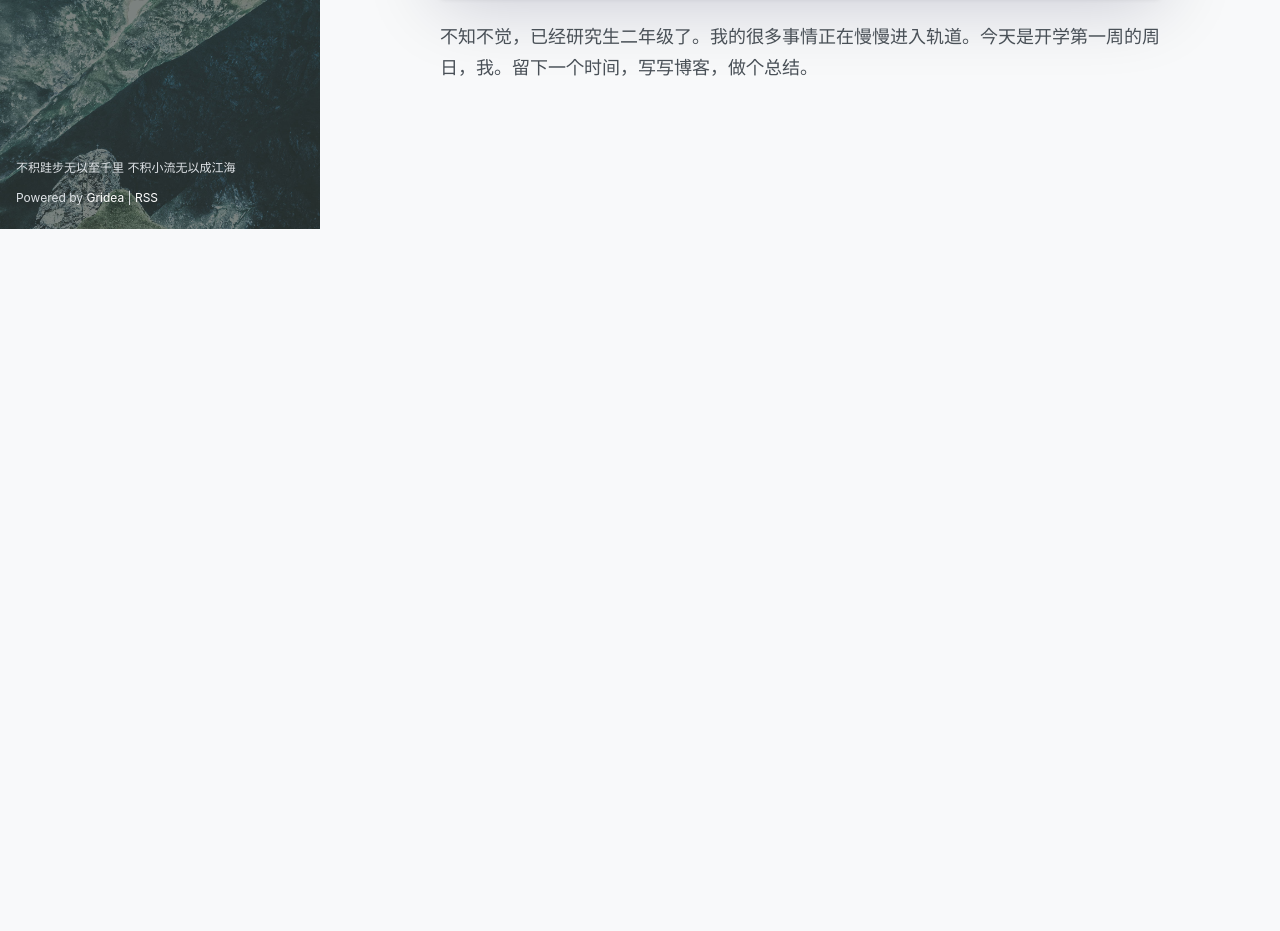
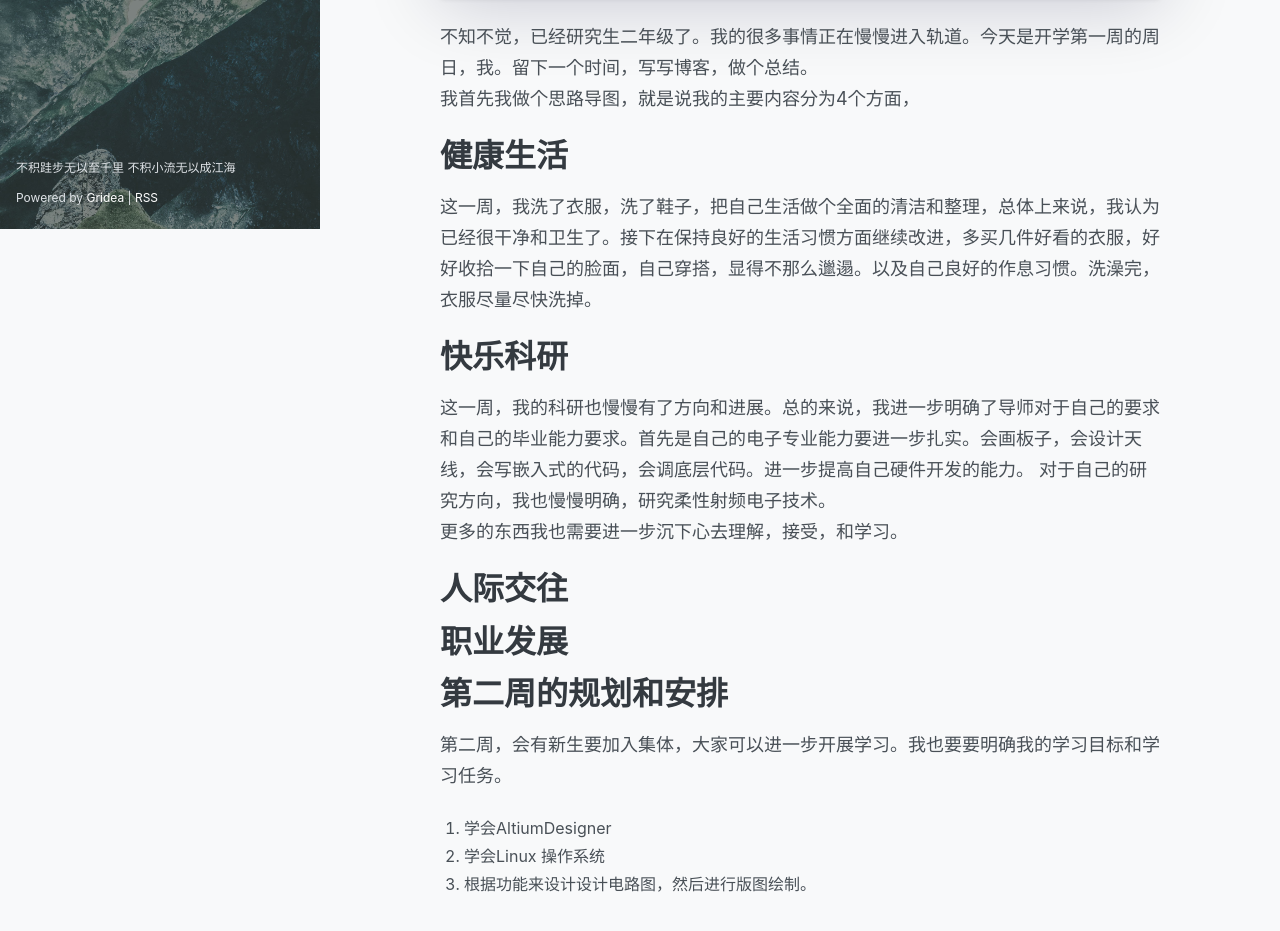
Before and after one commit to seutodaysz/seutodaysz.github.io, a plain HTML site: page post/yan-er-kai-xue-di-yi-zhou-sheng-huo-zai-lu-shang/index.html in a window 1280 px wide. Shown: the part 571-1502 px from the top of the page. Before the commit the page ends 800 px from the top, so only its background shows below. Drawn offline with nearby package versions, Linux system fonts and the light colour scheme.

Commit message:
update from gridea: 2020-08-31 08:27:10

```diff
--- a/post/yan-er-kai-xue-di-yi-zhou-sheng-huo-zai-lu-shang/index.html
+++ b/post/yan-er-kai-xue-di-yi-zhou-sheng-huo-zai-lu-shang/index.html
@@ -8,7 +8,7 @@
 <meta name="viewport" content="width=device-width, initial-scale=1, maximum-scale=1, user-scalable=no">
 
 <link rel="stylesheet" href="https://use.fontawesome.com/releases/v5.7.2/css/all.css" integrity="sha384-fnmOCqbTlWIlj8LyTjo7mOUStjsKC4pOpQbqyi7RrhN7udi9RwhKkMHpvLbHG9Sr" crossorigin="anonymous">
-<link rel="shortcut icon" href="https://seutodaysz.github.io/favicon.ico?v=1598792122230">
+<link rel="shortcut icon" href="https://seutodaysz.github.io/favicon.ico?v=1598833626232">
 <link rel="stylesheet" href="https://seutodaysz.github.io/styles/main.css">
 
 
@@ -19,7 +19,9 @@
 
 
     <meta name="description" content="不知不觉，已经研究生二年级了。我的很多事情正在慢慢进入轨道。今天是开学第一周的周日，我。留下一个时间，写写博客，做个总结。
-" />
+我首先我做个思路导图，就是说我的主要内容分为4个方面，
+健康生活
+这一周，我洗了衣服，洗了鞋子，把自己生活做个全面的..." />
     <meta name="keywords" content="" />
   </head>
   <body>
@@ -29,7 +31,7 @@
   <div class="top-container" data-aos="fade-right">
     <div class="top-header-container">
       <a class="site-title-container" href="https://seutodaysz.github.io">
-        <img src="https://seutodaysz.github.io/images/avatar.png?v=1598792122230" class="site-logo">
+        <img src="https://seutodaysz.github.io/images/avatar.png?v=1598833626232" class="site-logo">
         <h1 class="site-title">九天之遥</h1>
       </a>
       <div class="menu-btn" @click="menuVisible = !menuVisible">
@@ -99,7 +101,22 @@
               </div>
 
             <div class="post-content" v-pre>
-              <p>不知不觉，已经研究生二年级了。我的很多事情正在慢慢进入轨道。今天是开学第一周的周日，我。留下一个时间，写写博客，做个总结。</p>
+              <p>不知不觉，已经研究生二年级了。我的很多事情正在慢慢进入轨道。今天是开学第一周的周日，我。留下一个时间，写写博客，做个总结。<br>
+我首先我做个思路导图，就是说我的主要内容分为4个方面，</p>
+<h1 id="健康生活">健康生活</h1>
+<p>这一周，我洗了衣服，洗了鞋子，把自己生活做个全面的清洁和整理，总体上来说，我认为已经很干净和卫生了。接下在保持良好的生活习惯方面继续改进，多买几件好看的衣服，好好收拾一下自己的脸面，自己穿搭，显得不那么邋遢。以及自己良好的作息习惯。洗澡完，衣服尽量尽快洗掉。</p>
+<h1 id="快乐科研">快乐科研</h1>
+<p>这一周，我的科研也慢慢有了方向和进展。总的来说，我进一步明确了导师对于自己的要求和自己的毕业能力要求。首先是自己的电子专业能力要进一步扎实。会画板子，会设计天线，会写嵌入式的代码，会调底层代码。进一步提高自己硬件开发的能力。 对于自己的研究方向，我也慢慢明确，研究柔性射频电子技术。<br>
+更多的东西我也需要进一步沉下心去理解，接受，和学习。</p>
+<h1 id="人际交往">人际交往</h1>
+<h1 id="职业发展">职业发展</h1>
+<h1 id="第二周的规划和安排">第二周的规划和安排</h1>
+<p>第二周，会有新生要加入集体，大家可以进一步开展学习。我也要要明确我的学习目标和学习任务。</p>
+<ol>
+<li>学会AltiumDesigner</li>
+<li>学会Linux 操作系统</li>
+<li>根据功能来设计设计电路图，然后进行版图绘制。</li>
+</ol>
 
             </div>
 
```
Also changed, not shown: archives/index.html (+2 -2 lines), atom.xml (+17 -2 lines), index.html (+2 -2 lines), post/about/index.html (+2 -2 lines), tags/index.html (+2 -2 lines).
